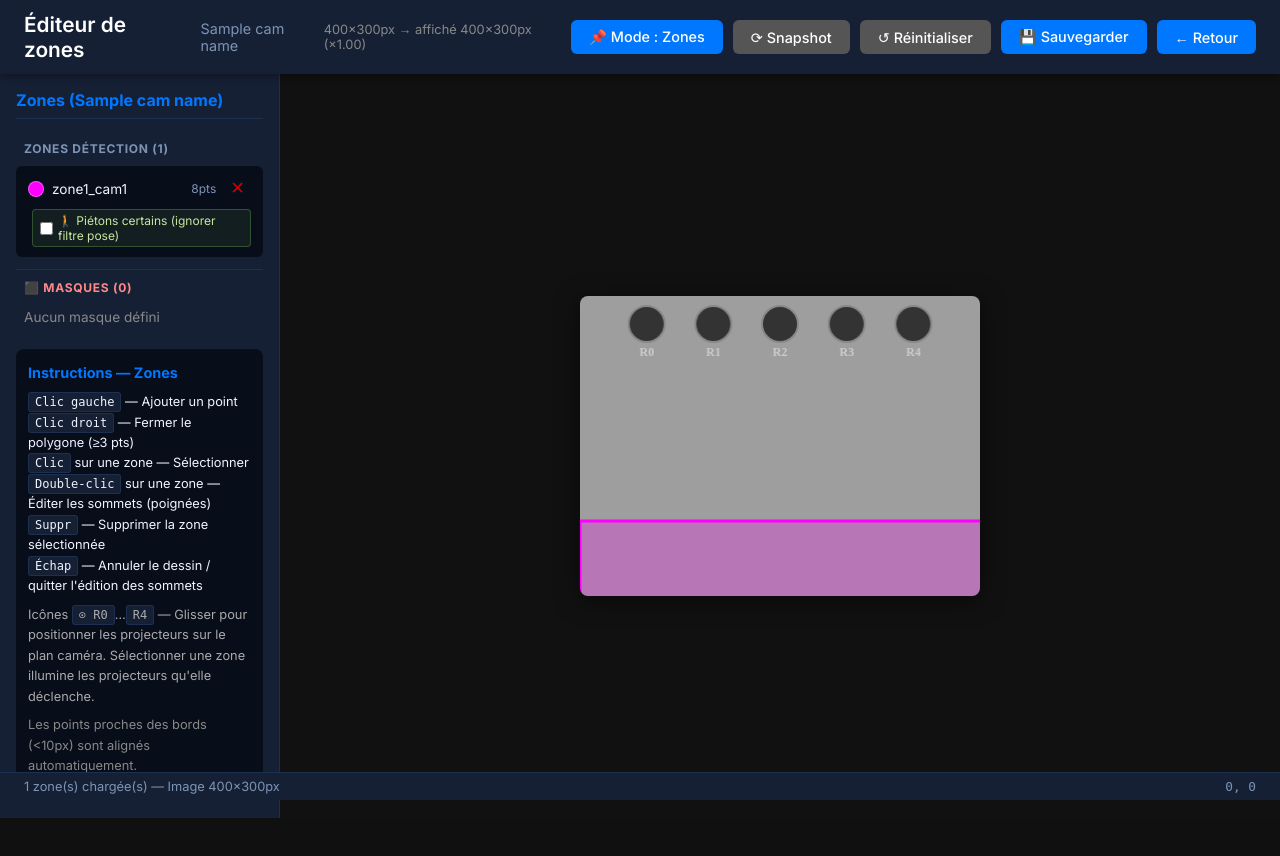
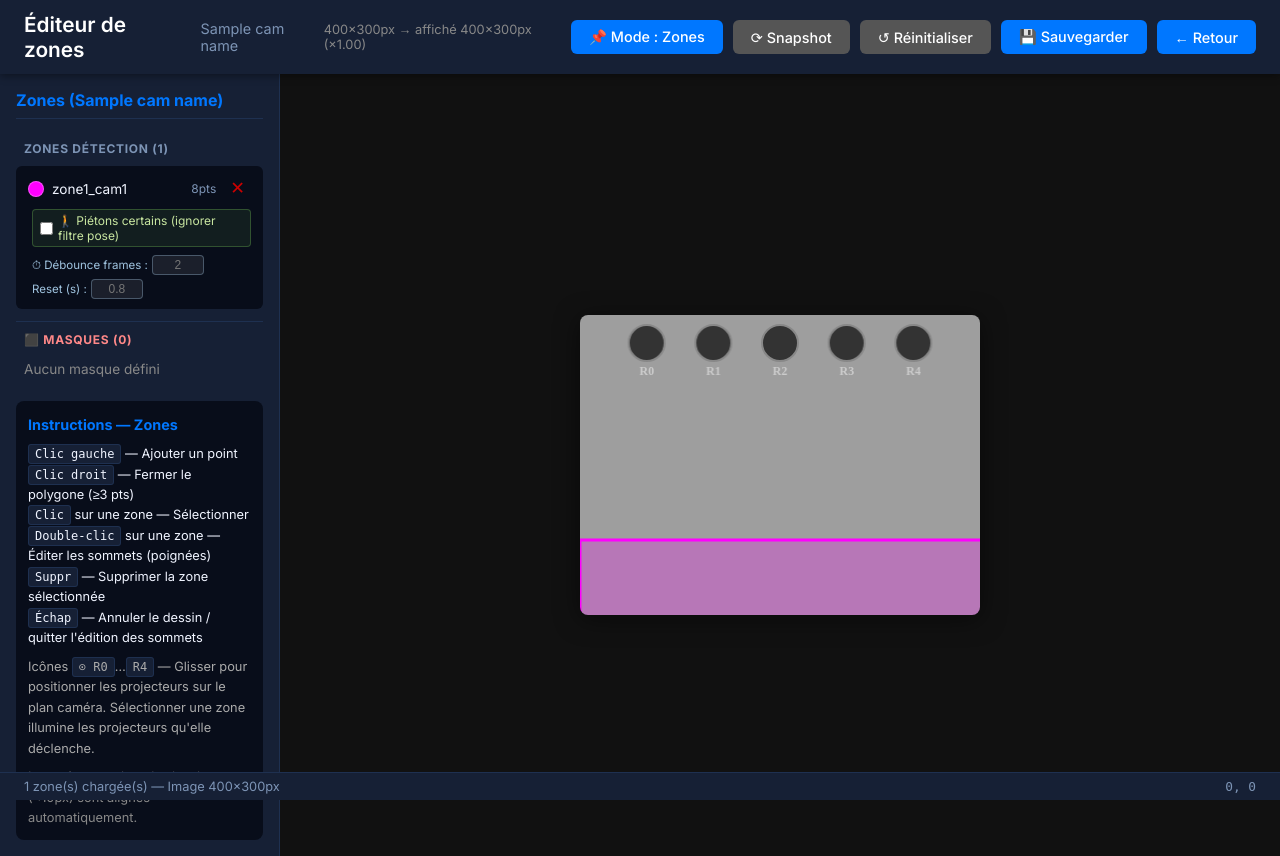
Before and after one commit to frankkubler/4iSafeCross, a Flask app: template templates/zone_editor.html in a window 1280 px wide. Before the commit the page ends 818 px from the top, so only its background shows below. Run offline with Flask 3, Linux system fonts and the light colour scheme; the template is opened without the code that fills it: most values are stand-ins (such as "Sample title", 1, 10 or a date in 2020); data that the repository does not hold is empty; parts of the project's set-up code (start-up, migrations or seed data) failed here and were passed over.

Commit message:
feat: ajouter la gestion du débounce par zone dans la détection

```diff
--- a/app.py
+++ b/app.py
@@ -339,6 +339,20 @@ def detection_callback_factory(cid, main_loop=None):
     PERSON_DEBOUNCE_FRAMES = 2
     PERSON_RESET_SECONDS = 0.8      # Reset le counter après 800ms sans détection
 
+    def _get_zone_debounce(zone_name):
+        """Retourne (debounce_frames, reset_seconds) pour la zone donnée.
+
+        Utilise les valeurs configurées dans zones.ini si présentes,
+        sinon replie sur les constantes globales.
+        """
+        zone_cfg = alert_manager._zones_flat.get(zone_name, {})
+        frames = zone_cfg.get("debounce_frames")
+        reset = zone_cfg.get("debounce_reset_seconds")
+        return (
+            int(frames) if frames is not None else PERSON_DEBOUNCE_FRAMES,
+            float(reset) if reset is not None else PERSON_RESET_SECONDS,
+        )
+
     def detection_callback(detection_result):
         nonlocal previous_detection
         # Extraire les valeurs du dictionnaire
@@ -379,22 +393,23 @@ def detection_callback_factory(cid, main_loop=None):
 
             # Debounce : mise à jour des compteurs avec reset temporel par zone.
             # Le counter reste stable tant que la dernière détection valide date de moins de
-            # PERSON_RESET_SECONDS — indépendant du nombre de frames vides entre inférences.
+            # debounce_reset_seconds (par zone, sinon PERSON_RESET_SECONDS global).
             now_ts = time.time()
             for zone_name in zone_names_list:
                 if zone_name not in person_consecutive_frames:
                     person_consecutive_frames[zone_name] = 0
                 if zone_name not in person_last_detect_time:
                     person_last_detect_time[zone_name] = 0.0
+                _, reset_secs = _get_zone_debounce(zone_name)
                 if zone_name in zones_detected:
                     person_consecutive_frames[zone_name] += 1
                     person_last_detect_time[zone_name] = now_ts
-                elif now_ts - person_last_detect_time[zone_name] > PERSON_RESET_SECONDS:
+                elif now_ts - person_last_detect_time[zone_name] > reset_secs:
                     person_consecutive_frames[zone_name] = 0
-            # Zones ayant confirmé la présence sur N frames consécutives
+            # Zones ayant confirmé la présence sur N frames consécutives (seuil par zone)
             debounced_zones = {
                 zn for zn in zone_names_list
-                if person_consecutive_frames.get(zn, 0) >= PERSON_DEBOUNCE_FRAMES
+                if person_consecutive_frames.get(zn, 0) >= _get_zone_debounce(zn)[0]
             }
 
         with shared_motion_roi_lock:
@@ -1162,6 +1177,8 @@ def get_zones(cid):
             'color': list(zone.get('color', (255, 0, 0))),
             'relays': zone.get('relays', []),
             'skip_keypoint_filter': zone.get('skip_keypoint_filter', False),
+            'debounce_frames': zone.get('debounce_frames'),
+            'debounce_reset_seconds': zone.get('debounce_reset_seconds'),
         })
     return jsonify(result)
 
--- a/config/masks.ini
+++ b/config/masks.ini
@@ -5,16 +5,16 @@ polygon = (1105, 0), (1106, 41), (1182, 34), (1224, 58), (1271, 87), (1353, 111)
 polygon = (1101, 34), (734, 34), (734, 219), (560, 219), (414, 377), (318, 367), (245, 366), (0, 366), (0, 0), (1098, 0)
 
 [mask3_cam0]
-polygon = (1453, 238), (1490, 238), (1490, 336), (1442, 336)
+polygon = (1214, 114), (1250, 133), (1247, 166), (1214, 142)
 
 [mask4_cam0]
-polygon = (1214, 114), (1250, 133), (1247, 166), (1214, 142)
+polygon = (543, 317), (658, 317), (658, 203), (543, 203)
 
 [mask5_cam0]
-polygon = (543, 317), (658, 317), (658, 203), (543, 203)
+polygon = (1696, 474), (1776, 482), (1769, 511), (1695, 504)
 
 [mask6_cam0]
-polygon = (1696, 474), (1776, 482), (1769, 511), (1695, 504)
+polygon = (259, 420), (299, 551), (276, 549), (243, 433)
 
 [mask7_cam0]
-polygon = (259, 420), (299, 551), (276, 549), (243, 433)
+polygon = (1461, 243), (1486, 246), (1470, 329), (1450, 328)
--- a/static/css/zone_editor.css
+++ b/static/css/zone_editor.css
@@ -281,6 +281,47 @@ body {
     flex-shrink: 0;
 }
 
+/* Débounce par zone */
+.zone-debounce {
+    display: flex;
+    align-items: center;
+    flex-wrap: wrap;
+    gap: 4px;
+    padding-left: 4px;
+    margin-top: 4px;
+}
+
+.zone-debounce-label {
+    font-size: 0.72rem;
+    color: #a0c4e0;
+    white-space: nowrap;
+}
+
+.debounce-input {
+    width: 52px;
+    padding: 2px 5px;
+    font-size: 0.75rem;
+    background: rgba(255, 255, 255, 0.08);
+    border: 1px solid rgba(160, 196, 224, 0.35);
+    border-radius: 4px;
+    color: #e0f0ff;
+    text-align: center;
+    appearance: textfield;
+    -moz-appearance: textfield;
+}
+
+.debounce-input::-webkit-outer-spin-button,
+.debounce-input::-webkit-inner-spin-button {
+    -webkit-appearance: none;
+    margin: 0;
+}
+
+.debounce-input:focus {
+    outline: none;
+    border-color: #a0c4e0;
+    background: rgba(255, 255, 255, 0.14);
+}
+
 /* Instructions */
 .instructions {
     background: var(--bg-base);
--- a/static/js/zone_editor.js
+++ b/static/js/zone_editor.js
@@ -220,6 +220,8 @@
                         color: color,
                         relays: zone.relays || [],
                         skip_keypoint_filter: zone.skip_keypoint_filter || false,
+                        debounce_frames: zone.debounce_frames != null ? zone.debounce_frames : null,
+                        debounce_reset_seconds: zone.debounce_reset_seconds != null ? zone.debounce_reset_seconds : null,
                         fabricObj: fabricObj,
                     });
                 });
@@ -720,6 +722,8 @@
             color: color,
             relays: [],
             skip_keypoint_filter: false,
+            debounce_frames: null,
+            debounce_reset_seconds: null,
             fabricObj: fabricObj,
         });
 
@@ -1130,6 +1134,18 @@
                         <span>🚶 Piétons certains (ignorer filtre pose)</span>
                     </label>
                 </div>`;
+                const dbFramesVal = zone.debounce_frames != null ? zone.debounce_frames : '';
+                const dbResetVal = zone.debounce_reset_seconds != null ? zone.debounce_reset_seconds : '';
+                const debounceInputs = `<div class="zone-debounce" onclick="event.stopPropagation()">
+                    <span class="zone-debounce-label" title="Nombre de frames positives consécutives avant déclenchement de l'alerte (vide = valeur globale : 2)">⏱ Débounce frames :</span>
+                    <input type="number" min="1" max="30" step="1" value="${dbFramesVal}" placeholder="2"
+                        class="debounce-input" title="Frames requises avant alerte"
+                        onchange="zoneEditor.setDebounceFrames(${i}, this.value)">
+                    <span class="zone-debounce-label" title="Secondes sans détection avant remise à zéro du compteur (vide = valeur globale : 0.8)">Reset (s) :</span>
+                    <input type="number" min="0.1" max="30" step="0.1" value="${dbResetVal}" placeholder="0.8"
+                        class="debounce-input" title="Délai de remise à zéro"
+                        onchange="zoneEditor.setDebounceResetSeconds(${i}, this.value)">
+                </div>`;
                 html += `
                     <div class="zone-item${selected}" data-idx="${i}" onclick="zoneEditor.selectZone(${i})">
                         <div class="zone-item-header">
@@ -1140,6 +1156,7 @@
                         </div>
                         ${relayCheckboxes}
                         ${skipCheckbox}
+                        ${debounceInputs}
                     </div>
                 `;
             });
@@ -1203,6 +1220,8 @@
             color: zone.color,
             relays: zone.relays || [],
             skip_keypoint_filter: zone.skip_keypoint_filter || false,
+            debounce_frames: zone.debounce_frames != null ? parseInt(zone.debounce_frames, 10) : null,
+            debounce_reset_seconds: zone.debounce_reset_seconds != null ? parseFloat(zone.debounce_reset_seconds) : null,
         }));
 
         const masksData = completedMasks.map((mask) => ({
@@ -1303,6 +1322,8 @@
             color: [...z.color],
             relays: [...(z.relays || [])],
             skip_keypoint_filter: z.skip_keypoint_filter || false,
+            debounce_frames: z.debounce_frames != null ? z.debounce_frames : null,
+            debounce_reset_seconds: z.debounce_reset_seconds != null ? z.debounce_reset_seconds : null,
         }));
         const savedMasks = completedMasks.map((m) => ({
             name: m.name,
@@ -1341,6 +1362,8 @@
                     color: z.color,
                     relays: z.relays || [],
                     skip_keypoint_filter: z.skip_keypoint_filter || false,
+                    debounce_frames: z.debounce_frames != null ? z.debounce_frames : null,
+                    debounce_reset_seconds: z.debounce_reset_seconds != null ? z.debounce_reset_seconds : null,
                     fabricObj: fabricObj,
                 });
             });
@@ -1412,6 +1435,28 @@
     }
 
     /**
+     * Définit le nombre de frames de débounce pour une zone.
+     * Valeur vide = utiliser la valeur globale (null dans l'objet).
+     */
+    function setDebounceFrames(zoneIdx, value) {
+        const zone = completedZones[zoneIdx];
+        if (!zone) return;
+        const v = value.trim();
+        zone.debounce_frames = v !== '' ? Math.max(1, parseInt(v, 10)) : null;
+    }
+
+    /**
+     * Définit le délai de remise à zéro du débounce (en secondes) pour une zone.
+     * Valeur vide = utiliser la valeur globale (null dans l'objet).
+     */
+    function setDebounceResetSeconds(zoneIdx, value) {
+        const zone = completedZones[zoneIdx];
+        if (!zone) return;
+        const v = value.trim();
+        zone.debounce_reset_seconds = v !== '' ? Math.max(0.1, parseFloat(v)) : null;
+    }
+
+    /**
      * Bascule l'activation d'un relais pour une zone.
      */
     function toggleRelay(zoneIdx, relayNum) {
@@ -1434,6 +1479,8 @@
         deleteZone: deleteZone,
         toggleRelay: toggleRelay,
         toggleSkipKeypointFilter: toggleSkipKeypointFilter,
+        setDebounceFrames: setDebounceFrames,
+        setDebounceResetSeconds: setDebounceResetSeconds,
         selectMask: selectMask,
         deleteMask: deleteMask,
     };
--- a/utils/constants.py
+++ b/utils/constants.py
@@ -29,6 +29,13 @@ def load_zones_by_camera_from_ini(ini_path):
         zone["relays"] = [int(r.strip()) for r in relays_str.split(',') if r.strip().isdigit()]
         skip_str = config[section].get("skip_keypoint_filter", "false").strip().lower()
         zone["skip_keypoint_filter"] = skip_str in ("true", "1", "yes")
+        debounce_frames_str = config[section].get("debounce_frames", "").strip()
+        zone["debounce_frames"] = int(debounce_frames_str) if debounce_frames_str.isdigit() else None
+        debounce_reset_str = config[section].get("debounce_reset_seconds", "").strip()
+        try:
+            zone["debounce_reset_seconds"] = float(debounce_reset_str) if debounce_reset_str else None
+        except ValueError:
+            zone["debounce_reset_seconds"] = None
         if "_cam" in section:
             try:
                 cam_id = int(section.split("_cam")[-1])
--- a/utils/zone_writer.py
+++ b/utils/zone_writer.py
@@ -70,6 +70,10 @@ def save_zones_to_ini(ini_path, cam_id, zones):
             entries.append(("relays", ",".join(str(r) for r in relays)))
         if zone.get("skip_keypoint_filter"):
             entries.append(("skip_keypoint_filter", "true"))
+        if zone.get("debounce_frames") is not None:
+            entries.append(("debounce_frames", str(int(zone["debounce_frames"]))))
+        if zone.get("debounce_reset_seconds") is not None:
+            entries.append(("debounce_reset_seconds", str(float(zone["debounce_reset_seconds"]))))
 
         section = {
             "header": name,
```
